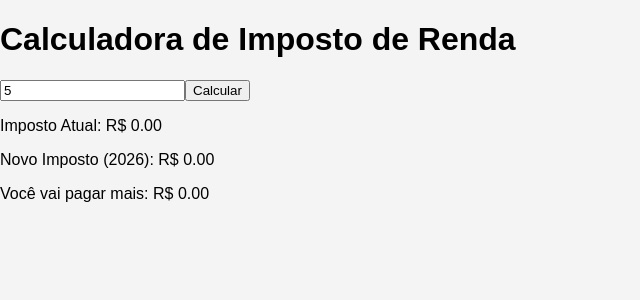
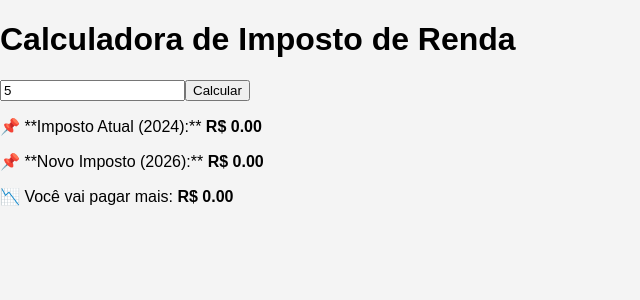
Before and after one commit to LucianoVeludo/IRFP, a React (Create React App) app: page / in a window 1280 px wide. Both pictures are taken after typing "5" into the empty fields and a click on the button "Calcular". Shown: the top 300 px of the page, without its empty margins (0-640 px from the left). Built offline with nearby package versions, Linux system fonts and the light colour scheme.

Commit message:
Corrigindo cálculos do Imposto de Renda para 2026

```diff
--- a/src/Calculadora_IR_2025-2026.jsx
+++ b/src/Calculadora_IR_2025-2026.jsx
@@ -4,6 +4,7 @@ const CalculadoraIR = () => {
   const [salario, setSalario] = useState('');
   const [resultado, setResultado] = useState(null);
 
+  // ✅ Cálculo do Imposto de Renda com a tabela ATUAL (2024)
   const calcularImpostoAtual = (salario) => {
     if (salario <= 2259.20) return 0;
     if (salario <= 2826.65) return salario * 0.075 - 169.44;
@@ -12,14 +13,25 @@ const CalculadoraIR = () => {
     return salario * 0.275 - 896;
   };
 
+  // ✅ Cálculo do Imposto de Renda com a PROPOSTA para 2026
   const calcularImpostoNovo = (salario) => {
-    if (salario <= 5000) return 0;
+    if (salario <= 5000) return 0; // Isento até R$ 5.000
+
+    // Faixa de transição entre 5.000 e 7.000
     if (salario <= 7000) {
-      const desconto = (7000 - salario) / 2000;
-      return (salario * 0.15) * (1 - desconto);
+      return (salario - 5000) * 0.075; // 7,5% sobre o que ultrapassar R$ 5.000
     }
-    if (salario <= 4664.68) return salario * 0.225 - 662.77;
-    return salario * 0.275 - 896;
+
+    if (salario <= 10000) {
+      return (salario - 7000) * 0.15 + 150; // 15% sobre o que ultrapassar R$ 7.000, +150 da faixa anterior
+    }
+
+    if (salario <= 15000) {
+      return (salario - 10000) * 0.225 + 600; // 22,5% sobre o que ultrapassar R$ 10.000, +600 das faixas anteriores
+    }
+
+    // Acima de R$ 15.000
+    return (salario - 15000) * 0.275 + 1710; // 27,5% sobre o que ultrapassar R$ 15.000, +1710 das faixas anteriores
   };
 
   const compararImpostos = () => {
@@ -47,11 +59,11 @@ const CalculadoraIR = () => {
 
       {resultado && (
         <div className="mt-4">
-          <p>Imposto Atual: R$ {resultado.atual.toFixed(2)}</p>
-          <p>Novo Imposto (2026): R$ {resultado.novo.toFixed(2)}</p>
+          <p>📌 **Imposto Atual (2024):** <strong>R$ {resultado.atual.toFixed(2)}</strong></p>
+          <p>📌 **Novo Imposto (2026):** <strong>R$ {resultado.novo.toFixed(2)}</strong></p>
           <p className="font-bold">
-            Você vai {resultado.diferenca > 0 ? 'economizar' : 'pagar mais'}: R${' '}
-            {Math.abs(resultado.diferenca).toFixed(2)}
+            📉 Você vai {resultado.diferenca > 0 ? 'economizar' : 'pagar mais'}:
+            <strong> R$ {Math.abs(resultado.diferenca).toFixed(2)}</strong>
           </p>
         </div>
       )}
```
